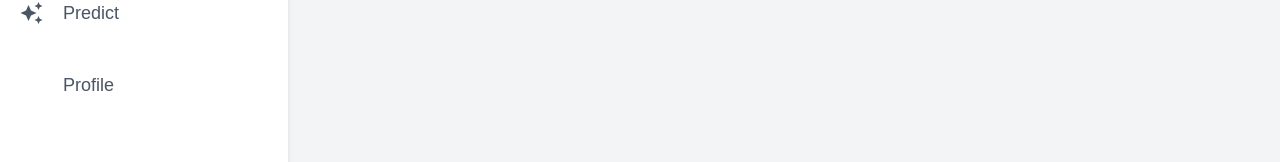
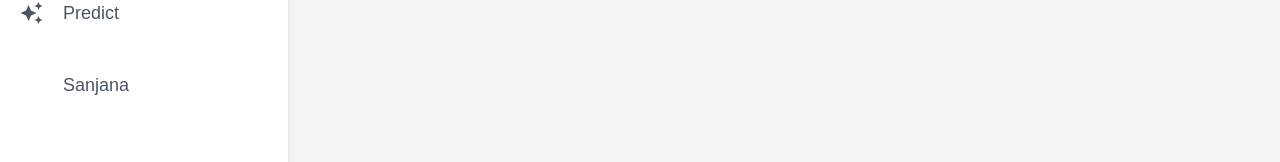
Before and after one commit to fbablu/gemicast, an Angular app: page /dashboard in a window 1280 px wide. Shown: the part 321-483 px from the top of the page. Built offline with nearby package versions, Linux system fonts and the light colour scheme.

Commit message:
test git commands

```diff
--- a/angular.json
+++ b/angular.json
@@ -79,5 +79,8 @@
         }
       }
     }
+  },
+  "cli": {
+    "analytics": false
   }
 }
--- a/src/app/components/dashboard/dashboard.component.ts
+++ b/src/app/components/dashboard/dashboard.component.ts
@@ -36,7 +36,7 @@ export class DashboardComponent {
     { id: 'map', name: 'Map', icon: 'map' },
     { id: 'outages', name: 'Outages', icon: 'warning' },
     { id: 'predict', name: 'Predict', icon: 'auto_awesome' },
-    { id: 'profile', name: 'Profile', icon: 'profile'}
+    { id: 'profile', name: 'Sanjana', icon: 'profile'}
   ];
 
   setActiveTab(tabId: string): void {
--- a/src/app/components/profile/profile.component.ts
+++ b/src/app/components/profile/profile.component.ts
@@ -8,6 +8,9 @@ import { Component } from '@angular/core';
 })
 export class ProfileComponent {
 
+
+
+  // this is my test code
   //firebase authoraization code stuff
 
 }
--- a/src/main.ts
+++ b/src/main.ts
@@ -5,3 +5,6 @@ import { AppComponent } from './app/app.component';
 bootstrapApplication(AppComponent, appConfig).catch((err) =>
   console.error(err),
 );
+
+
+console.log('hello');
```
